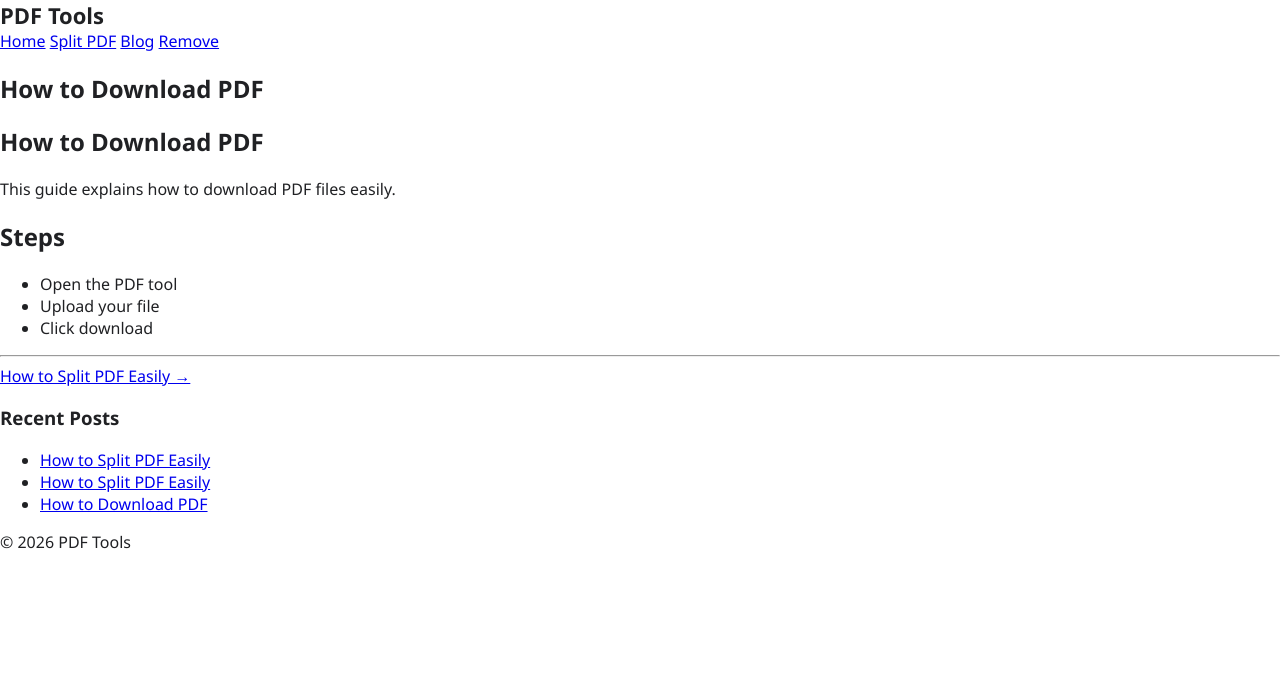
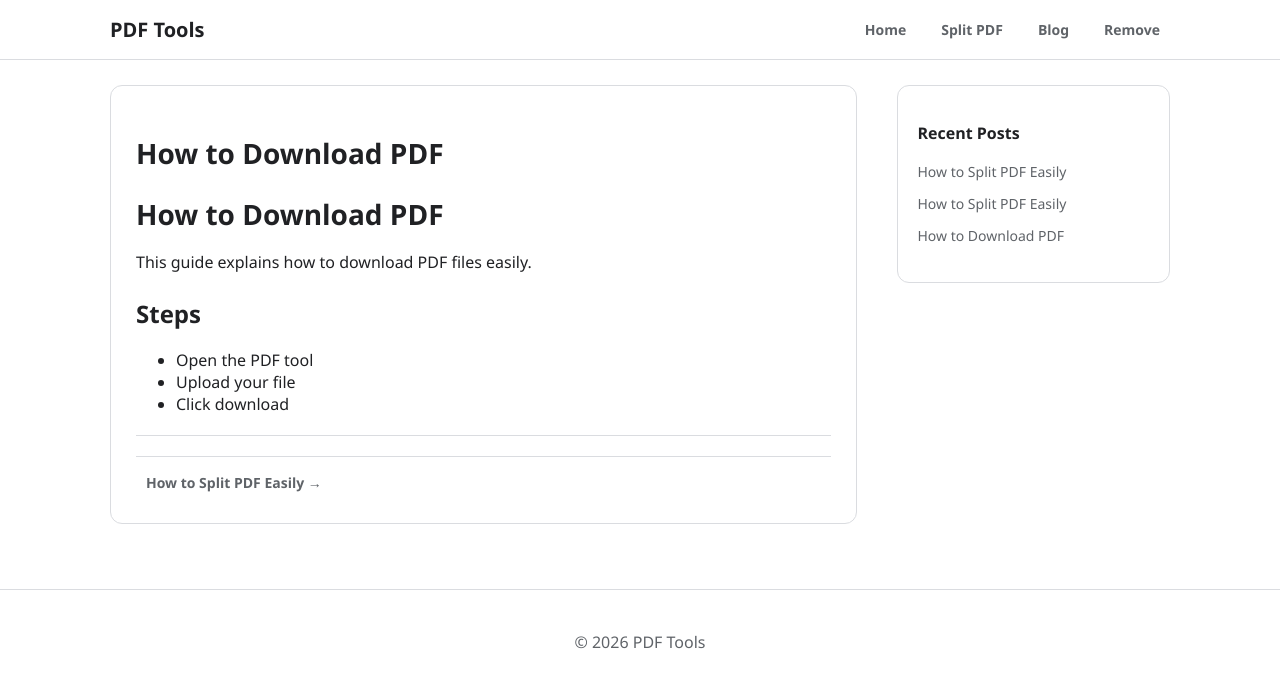
Before and after one commit to rforrupesh/pdf, a Jekyll site: the page built from _posts/2026-04-28-how-to-download-pdf.md, in a window 1280 px wide. Shown: the top 688 px of the page. Built offline with Jekyll 4.4.1, drawn with Linux system fonts in a browser that asks for light colours.

Commit message:
Update style.css

```diff
--- a/assets/css/style.css
+++ b/assets/css/style.css
@@ -230,3 +230,172 @@
             .pg-item { width: 100px; }
             .btn-main-upload { padding: 14px 24px; font-size: 15px; }
         }
+
+/* =========================
+   NAVBAR (your structure)
+========================= */
+.navbar {
+    height: 60px;
+    background: #fff;
+    border-bottom: 1px solid var(--border);
+    display: flex;
+    align-items: center;
+    position: sticky;
+    top: 0;
+    z-index: 1000;
+}
+
+.nav-container {
+    max-width: 1100px;
+    width: 100%;
+    margin: auto;
+    padding: 0 20px;
+    display: flex;
+    align-items: center;
+    justify-content: space-between;
+}
+
+.navbar .logo {
+    font-size: 20px;
+    font-weight: 800;
+    color: var(--text-main);
+    text-decoration: none;
+}
+
+.nav-links {
+    display: flex;
+    gap: 15px;
+}
+
+.nav-links a {
+    text-decoration: none;
+    font-size: 14px;
+    font-weight: 600;
+    color: var(--text-sub);
+    padding: 6px 10px;
+    border-radius: 8px;
+    transition: 0.2s;
+}
+
+.nav-links a:hover {
+    background: var(--bg-surface);
+    color: var(--primary);
+}
+
+/* =========================
+   MAIN LAYOUT (container)
+========================= */
+.container {
+    display: flex;
+    gap: 40px;
+    max-width: 1100px;
+    margin: auto;
+    padding: 25px 20px;
+    align-items: flex-start;
+}
+
+/* =========================
+   ARTICLE (BLOG POST)
+========================= */
+article {
+    flex: 3;
+    background: #fff;
+    border: 1px solid var(--border);
+    border-radius: var(--radius);
+    padding: 25px;
+}
+
+article h1 {
+    font-size: 28px;
+    margin-bottom: 15px;
+}
+
+article p {
+    line-height: 1.7;
+    color: var(--text-main);
+}
+
+article hr {
+    border: none;
+    border-top: 1px solid var(--border);
+    margin: 20px 0;
+}
+
+/* NEXT / PREV */
+article .nav-links {
+    justify-content: space-between;
+    margin-top: 20px;
+    padding-top: 10px;
+    border-top: 1px solid var(--border);
+}
+
+/* =========================
+   SIDEBAR
+========================= */
+aside {
+    flex: 1;
+    background: #fff;
+    border: 1px solid var(--border);
+    border-radius: var(--radius);
+    padding: 20px;
+    position: sticky;
+    top: 80px;
+    height: fit-content;
+}
+
+aside h3 {
+    margin-bottom: 15px;
+    font-size: 16px;
+}
+
+aside ul {
+    list-style: none;
+    padding: 0;
+}
+
+aside li {
+    margin-bottom: 10px;
+}
+
+aside a {
+    text-decoration: none;
+    color: var(--text-sub);
+    font-size: 14px;
+}
+
+aside a:hover {
+    color: var(--primary);
+}
+
+/* =========================
+   FOOTER
+========================= */
+footer {
+    text-align: center;
+    padding: 25px;
+    border-top: 1px solid var(--border);
+    color: var(--text-sub);
+    margin-top: 40px;
+    background: #fff;
+}
+
+/* =========================
+   RESPONSIVE
+========================= */
+@media (max-width: 768px) {
+
+    .container {
+        flex-direction: column;
+        gap: 20px;
+    }
+
+    aside {
+        position: relative;
+        top: 0;
+    }
+
+    .nav-links {
+        flex-wrap: wrap;
+        gap: 8px;
+    }
+}
```
